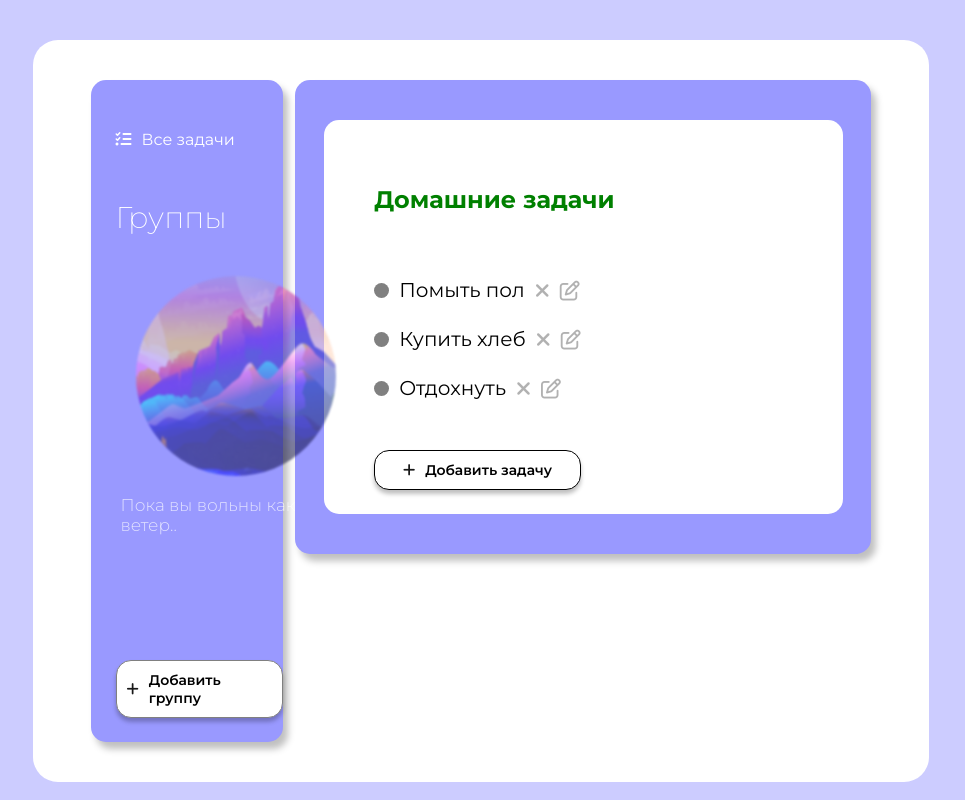
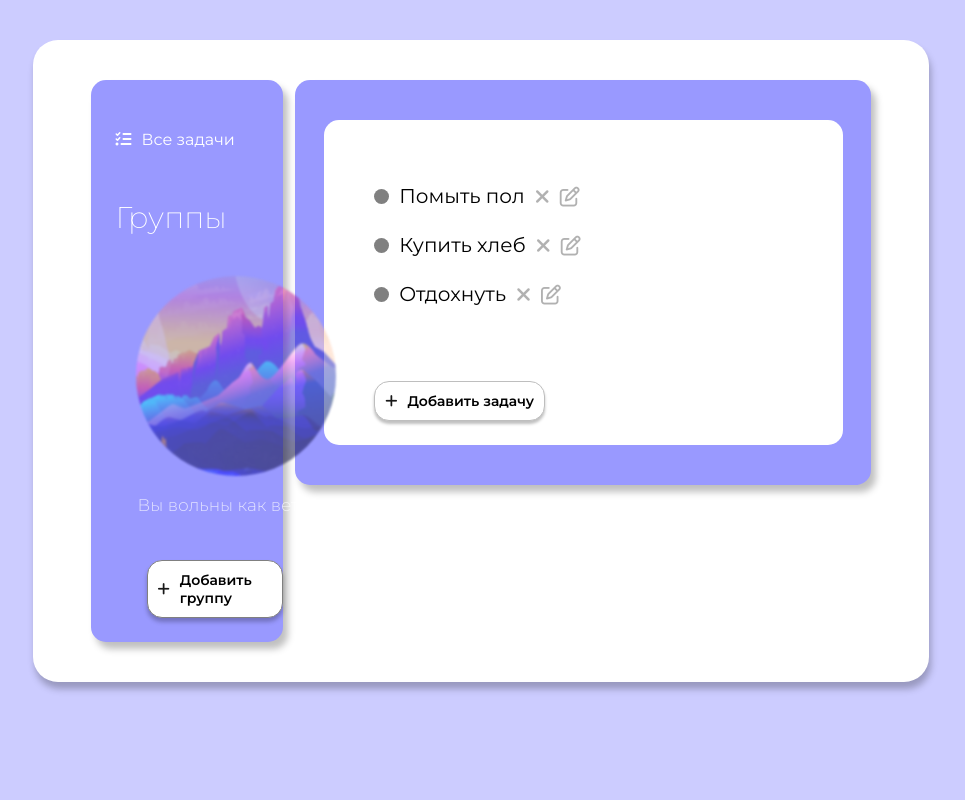
Before and after one commit to VAKrasheninnikov/my-todo, a React (Create React App) app: page / in a window 1280 px wide. Shown: the whole page, without its empty margins (159-1124 px from the left). Built offline with nearby package versions, Linux system fonts and the light colour scheme.

Commit message:
second commit

```diff
--- a/src/App.js
+++ b/src/App.js
@@ -2,17 +2,19 @@ import React from "react";
 import Groups from "./components/Groups";
 import Taskscreen from "./components/Taskscreen";
 import './styles/wrapper.scss';
-import {reducer} from './reducer'
+import { reducer } from './reducer'
 
 function App() {
 
   const initialState = null;
 
-  const [store, dispatch] = React.useReducer(reducer,initialState);
+  const [store, dispatch] = React.useReducer(reducer, initialState);
 
+
+  const [currentGroup, setCurrentGroup] = React.useState(null);
   const [groupName, setGroupName] = React.useState('');
 
-  console.log(groupName)
+  console.log(currentGroup)
 
   const handleGroupName = (event) => {
     setGroupName(event.target.value)
@@ -22,6 +24,18 @@ function App() {
     setGroupName('');
   }
 
+  const deleteGroup = (id) => {
+    dispatch({
+      type: 'DELETE_GROUP',
+      payload: id,
+    })
+  }
+
+  const handleCurrentGroup = (id) => {
+
+    setCurrentGroup(id)
+  }
+
   console.log(store)
 
 
@@ -29,12 +43,19 @@ function App() {
     <div className="wrapper">
       <div className='mainScreen'>
         <Groups
-        store={store}
-        dispatch={dispatch}
-        groupName={groupName}
-        handleGroupName={handleGroupName}
-        clearGroupName={clearGroupName}/>
-        <Taskscreen />
+          store={store}
+          dispatch={dispatch}
+          groupName={groupName}
+          handleGroupName={handleGroupName}
+          clearGroupName={clearGroupName}
+          deleteGroup={deleteGroup}
+          handleCurrentGroup={handleCurrentGroup}
+        />
+        <Taskscreen
+          store={store}
+          dispatch={dispatch}
+          currentGroup={currentGroup}
+        />
       </div>
     </div>
   );
--- a/src/components/Groups.js
+++ b/src/components/Groups.js
@@ -1,14 +1,13 @@
 import React from 'react'
-import { tasks } from '../source'
 import logo from '../styles/outOfTasks.jpg'
 
-function Groups({ store, handleGroupName, clearGroupName, groupName, dispatch }) {
+function Groups({ store, handleGroupName, handleCurrentGroup, clearGroupName, deleteGroup, groupName, dispatch }) {
 
     const [toggleGroup, setToggleGroup] = React.useState(false);
 
-    const colors = ['redround', 'greenround', 'yellowround']
-    const [activeRound, setActiveRound] = React.useState(null)
-    console.log(activeRound)
+    const colors = ['redround', 'greenround', 'yellowround'];
+    const [activeRound, setActiveRound] = React.useState(null);
+
 
 
     const hideGroupWindow = () => {
@@ -43,23 +42,23 @@ function Groups({ store, handleGroupName, clearGroupName, groupName, dispatch })
                 <p>Группы</p>
             </div>
             <div className='groupList'>
-                {store ? store.items.map((obj) => {
+                {store && store.items.length > 0 ? store.items.map((obj, id) => {
                     return (
-                        <div className='groupItem' key={obj.name}>
+                        <div className='groupItem' key={obj.id} onClick={() => handleCurrentGroup(id)}>
                             <div className={obj.color}></div>
-                            <span>{obj.name}: <b>{obj.tasks.length}</b></span>
-                            <i className="fas fa-times"></i>
+                            <span>{obj.name}: <b>{obj.tasks?.length}</b></span>
+                            <i className="fas fa-times" onClick={() => deleteGroup(id)}></i>
                         </div>
                     )
                 }) :
-                <div>
-                <img src={logo} width='200' height='200' className='freeGroupLogo'/>
-                <p>Пока вы вольны как ветер..</p>
-                </div>}
+                    <div>
+                        <img src={logo} width='200' height='200' className='freeGroupLogo' />
+                        <p>Вы вольны как ветер..</p>
+                    </div>}
             </div>
             {!toggleGroup ? <div className='addGroup' onClick={() => setToggleGroup(true)}>
                 <i className="fas fa-plus"></i>
-                <div>Добавить группу</div>
+                <div className='groupButton'>Добавить группу</div>
             </div> : <div className='windowGroup'>
                 <input type='text' placeholder='Название группы...' value={groupName} onChange={handleGroupName} />
                 <div className='roundChoice'>
--- a/src/components/Taskscreen.js
+++ b/src/components/Taskscreen.js
@@ -1,10 +1,31 @@
 import React from 'react'
 
-function Taskscreen() {
+function Taskscreen({ store, dispatch, currentGroup }) {
+
+  const [toggleTask, setToggleTask] = React.useState(false);
+  const [taskText, setTaskText] = React.useState('');
+  console.log(currentGroup)
+  const handleTastText = (event) => {
+    setTaskText(event.target.value)
+  }
+
+  const addTask = () => {
+    dispatch({
+      type:'ADD_TASK',
+      payload:currentGroup,
+      text: taskText
+    })
+  }
+
+
   return (
     <div className='taskScreen'>
       <div className="workBlock">
-          <div className="taskHeader">Домашние задачи</div>
+        {store?.items?.map((obj, id) => {
+          return (
+            <div key={id} className={id === currentGroup ? obj.color === null ? "taskHeader" : `taskHeader_${obj.color}` : "hiddenHeader"}>{id === currentGroup ? obj.name : null}</div>
+          )
+        })}
         <div className="taskList">
           <ul>
             <li>
@@ -26,12 +47,21 @@ function Taskscreen() {
               <i className="far fa-edit"></i>
             </li>
           </ul>
-            <div className='addGroup'>
+        </div>
+        {!toggleTask ? <div className='addGroup' onClick={()=>setToggleTask(true)}>
             <i className="fas fa-plus"></i>
             <div>Добавить задачу</div>
           </div>
+          :
+          <div className='windowGroup'>
+            <input type='text' placeholder='Название задачи...' value={taskText} onChange={handleTastText}/>
+            <div className='buttonChoice'>
+              <button onClick={addTask}>Добавить</button>
+              <button className='cancel' onClick={()=>setToggleTask(false)} >Отмена</button>
             </div>
+          </div>}
       </div>
+
     </div>
   )
 }
--- a/src/reducer.js
+++ b/src/reducer.js
@@ -1,6 +1,10 @@
 
 export const reducer = (state, action) => {
+
+
     switch (action.type) {
+
+
         case 'ADD_GROUP_NAME':
 
             const newGroup = state ? [
@@ -8,18 +12,12 @@ export const reducer = (state, action) => {
                 {
                     name: action.payload,
                     color: action.colorPayload,
-                    tasks: [{
-                        title: null,
-                        completed: false,
-                    }]
+                    tasks: [],
                 }] : [
                 {
                     name: action.payload,
                     color: action.colorPayload,
-                    tasks: [{
-                        title: null,
-                        completed: false,
-                    }]
+                    tasks: [],
                 }]
 
             return {
@@ -27,6 +25,24 @@ export const reducer = (state, action) => {
                 items: newGroup
             }
 
+        case 'DELETE_GROUP':
+
+            return {
+                ...state,
+                items: state.items.filter((obj, index) => index !== action.payload)
+            }
+
+        case 'ADD_TASK':
+
+
+        return {
+            ...state,
+            items: [...state.items,state.items[action.payload].tasks.push({
+                name: action.text,
+                completed:false
+            })]
+
+        }
 
         default: return state
     }
--- a/src/source.js
+++ /dev/null
@@ -1,40 +0,0 @@
-export const tasks = [
-    {
-      name: 'Домашние задачи',
-      items: [
-        {
-          title: 'Помыть пол',
-          completed: false,
-        },
-        {
-          title: 'Купить хлеб',
-          completed: false,
-        },
-        {
-          title: 'Отдохнуть',
-          completed: false,
-        },
-        {
-          title: 'Посмотреть телевизор',
-          completed: false,
-        },
-      ]
-    },
-    {
-        name: 'Рабочие задачи',
-        items: [
-          {
-            title: 'Распечатать документы',
-            completed: false,
-          },
-          {
-            title: 'Сделать отчет',
-            completed: false,
-          },
-          {
-            title: 'Выпить кофе',
-            completed: false,
-          },
-        ]
-      },
-  ]
--- a/src/styles/wrapper.scss
+++ b/src/styles/wrapper.scss
@@ -20,6 +20,7 @@
     align-items: flex-start;
     margin-top:5vh;
     width: 70vw;
+    box-shadow: 2px 7px 7px rgba(0, 0, 0, 0.25);
     height: fit-content;
     padding-bottom: 5vh;
     background-color: white;
@@ -70,7 +71,7 @@
 
             p {
                 margin-top:15px;
-                margin-left:30px;
+                margin-left:47px;
                 color:white;
                 font-size: 17px;
                 font-weight: 300;
@@ -78,6 +79,7 @@
             }
 
             .groupItem {
+                cursor: pointer;
                 display: flex;
                 align-items: center;
                 justify-content: flex-start;
@@ -87,6 +89,7 @@
                 margin-left:25px;
                 margin-bottom: 15px;
                 padding:10px;
+                transition: .2s;
 
                 .redround {
                     width:10px;
@@ -117,14 +120,35 @@
 
 
                 i {
+                    cursor: pointer;
                     margin-top: 1px;
                     margin-left:10px;
                     margin-right: 2px;
                     opacity: .3;
+                    transition: .1s;
+
                 }
+                i:hover {
+                    margin-top: 1px;
+                    margin-left:10px;
+                    margin-right: 2px;
+                    opacity: .7;
+                    transition: .1s;
+                }
+
                 b {
                     font-weight: 500;
                 }
+            }
+
+            .groupItem:hover {
+                transform: translateX(6px);
+                transition: .2s;
+            }
+
+            .groupItem:active {
+                transform: scale(0.98);
+                transition: .2s;
             }
         }
 
@@ -133,8 +157,8 @@
             font-size: 14px;
             font-weight: 600;
             align-items: center;
-            margin-left: 25px;
-            margin-top:125px;
+            margin-left: 56px;
+            margin-top:45px;
             background-color: white;
             border-radius: 15px;
             padding:10px;
@@ -146,6 +170,10 @@
             i {
                 margin-right: 10px;
                 opacity: .9;
+            }
+
+            .groupButton {
+                padding-right: 3px;
             }
         }
 
@@ -331,7 +359,32 @@
                 margin-top:65px;
                 font-size: 24px;
                 font-weight: 700;
-                color:green
+                color:grey;
+                opacity:.8;
+            }
+
+            .taskHeader_yellowround {
+                margin-left: 50px;
+                margin-top:65px;
+                font-size: 24px;
+                font-weight: 700;
+                color:rgb(255, 215, 0);
+            }
+
+            .taskHeader_greenround {
+                margin-left: 50px;
+                margin-top:65px;
+                font-size: 24px;
+                font-weight: 700;
+                color:green;
+            }
+
+            .taskHeader_redround {
+                margin-left: 50px;
+                margin-top:65px;
+                font-size: 24px;
+                font-weight: 700;
+                color:red;
             }
 
             .taskList {
@@ -359,6 +412,8 @@
                         opacity: .3;
                     }
                 }
+            }
+
             .addGroup {
                 display: flex;
                 font-size: 14px;
@@ -366,14 +421,15 @@
                 align-items: center;
                 justify-content: center;
                 margin-top:50px;
+                margin-left:50px;
                 background-color: white;
                 border-radius: 15px;
                 padding:10px;
                 cursor: pointer;
-            border: 1px solid black;
-            box-shadow: 0px 4px 4px rgba(0, 0, 0, 0.25);
+                border: 1px solid #bebebe;
+                box-shadow: 0px 3px 3px rgba(0, 0, 0, 0.25);
                 -webkit-user-select: none;
-            transition: .2s;
+
 
                 i {
                     margin-right: 10px;
@@ -386,7 +442,63 @@
                 transform: scale(0.95);
                 transition: .2s;
             }
+
+            .windowGroup {
+                margin-left:50px;
+                margin-top:16px;
+                border-radius:10px;
+                box-shadow: 0px 4px 4px rgba(0, 0, 0, 0.25);
+                border: 1px solid grey;
+                background-color: white;
+                padding:20px;
+                display: flex;
+                flex-direction: column;
+
+
+                input {
+                    margin-bottom:15px;
+                    border:1px solid grey;
+                    box-shadow: 0px 4px 4px rgba(0, 0, 0, 0.25);
+                    outline: none;
+                    width:300px;
+                    padding: 5px;
+                    border-radius: 8px;
+                }
+
+                .buttonChoice {
+                    display: flex;
+                    align-items: center;
+                    justify-content: flex-start;
+
+                    button {
+                        cursor: pointer;
+                        outline: none;
+                        border:none;
+                        border: 1px solid green;
+                        border-radius: 5px;
+                        color:white;
+                        font-weight: 400;
+                        margin-right: 5px;
+                        background-color: green;
+                        box-shadow: 0px 4px 4px rgba(0, 0, 0, 0.25);
+                        padding:5px;
+                        transition: .2s;
+                    }
+
+                    button:active {
+                        transform: scale(0.95);
+                        transition: .2s;
+                    }
+                    .cancel {
+                        cursor: pointer;
+                        background-color: white;
+                        border: 1px solid black;
+                        font-weight: 500;
+                        opacity: .5;
+                        color:black
                     }
                 }
             }
         }
+    }
+}
```
Also changed, not shown: 1 other file (tests, documents, lock files or other folders). Lines whose indentation alone changed are shown as unchanged.
